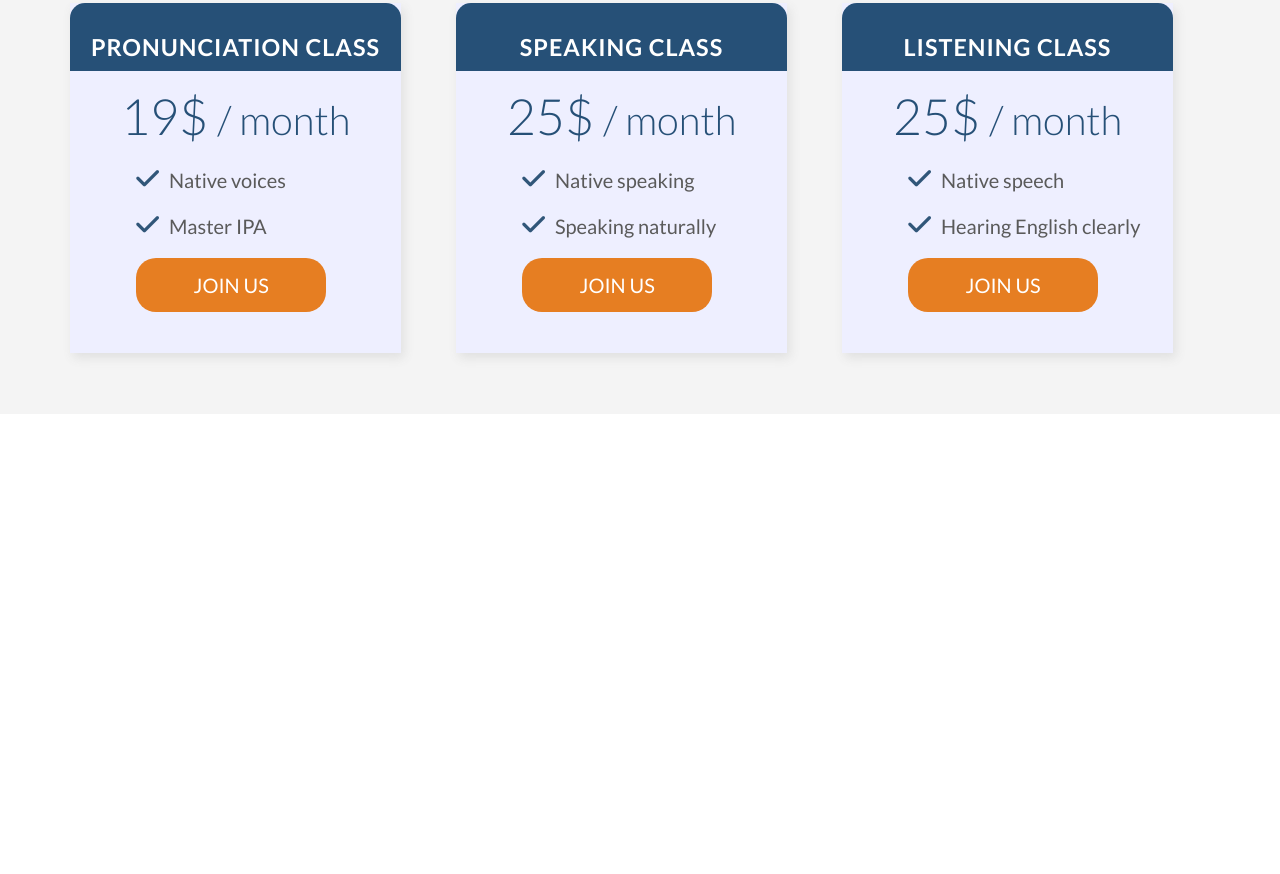
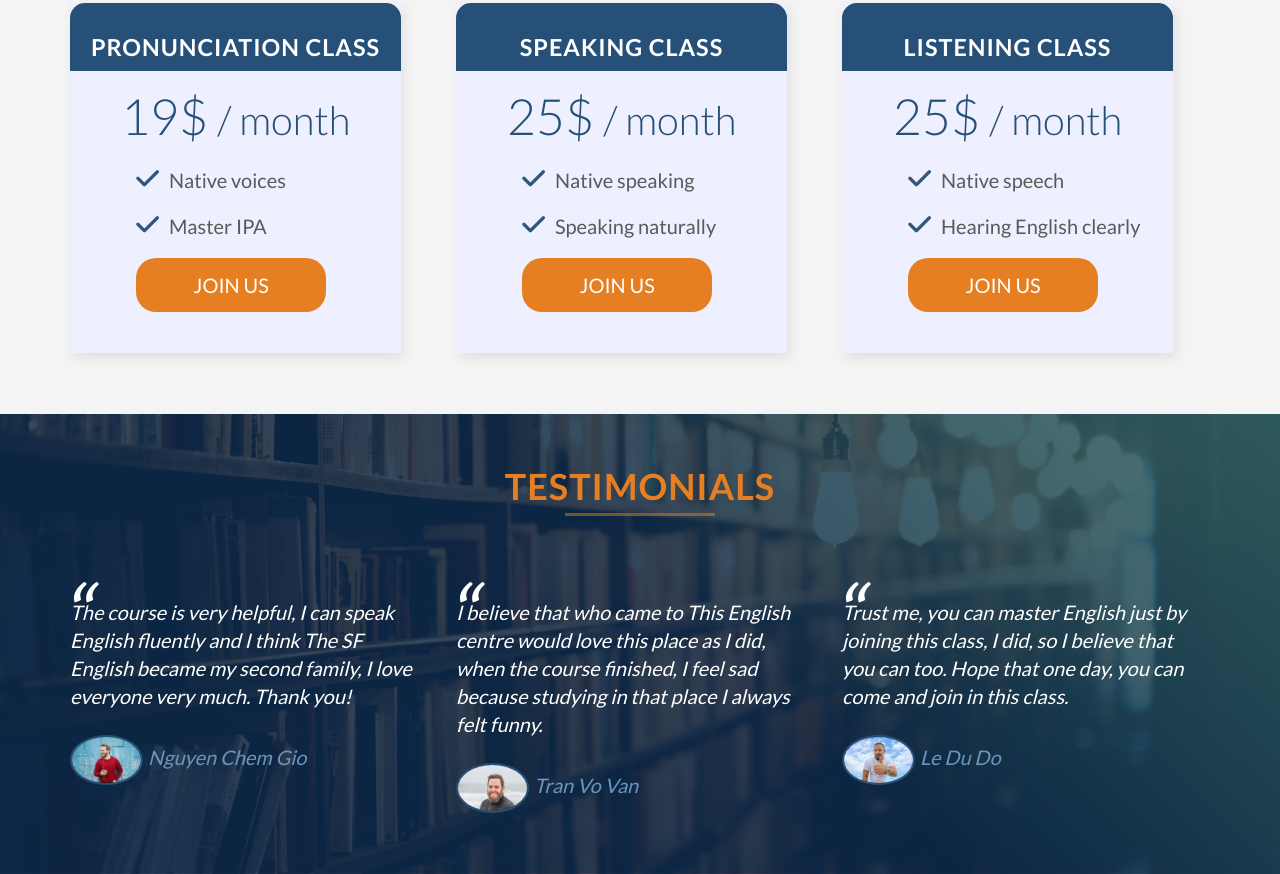
Before and after one commit to ubthung/frontend-basic-learning, a plain HTML site: page landing-page/index.html in a window 1280 px wide. Shown: the part 1495-2369 px from the top of the page. Before the commit the page ends 1909 px from the top, so only its background shows below. Drawn offline with Linux system fonts and the light colour scheme.

Commit message:
[LP 06] testimonials section

```diff
--- a/landing-page/index.html
+++ b/landing-page/index.html
@@ -101,5 +101,37 @@ pay so much money for being good at English, we’re here to help you
             </div>
         </div>
     </section>
+    <section class="testimonials-section">
+        <h2>Testimonials</h2>
+        <div class="row">
+            <div class="col span-1-of-3">
+                <blockquote>
+                    The course is very helpful, I can speak English fluently and I think The SF English
+became my second family, I love everyone very much. Thank you!
+                    <cite>
+                        <img src="resources/img/person5.jpeg" alt="person1">Nguyen Chem Gio
+                    </cite>
+                </blockquote>
+            </div>
+            <div class="col span-1-of-3">
+                <blockquote>
+                    I believe that who came to This English centre would love this place as I did, when the
+course finished, I feel sad because studying in that place I always felt funny.
+                    <cite>
+                        <img src="resources/img/person2.jpeg" alt="person1">Tran Vo Van
+                    </cite>
+                </blockquote>
+            </div>
+            <div class="col span-1-of-3">
+                <blockquote>
+                    Trust me, you can master English just by joining this class, I did, so I believe that you can
+too. Hope that one day, you can come and join in this class.
+                    <cite>
+                        <img src="resources/img/person4.jpeg" alt="person1">Le Du Do
+                    </cite>
+                </blockquote>
+            </div>
+        </div>
+    </section>
 </body>
 </html>
--- a/landing-page/resources/css/styles.css
+++ b/landing-page/resources/css/styles.css
@@ -232,3 +232,48 @@ header {
 .product-box .btn {
     margin-left: 20%;
 }
+
+/* ----- TESTIMONIALS SECTION ----- */
+.testimonials-section {
+    background-image:
+        linear-gradient(45deg, rgba(2, 33, 64, 0.8) 55%, rgba(45, 95, 93, 0.85)),
+        url('../img/background2.jpeg');
+    background-position: center;
+    background-size: cover;
+    background-attachment: fixed;
+}
+
+.testimonials-section h2 {
+    margin-bottom: 70px;
+}
+
+blockquote {
+    width: 95%;
+    position: relative;
+    font-style: italic;
+    line-height: 140%;
+    color: white;
+}
+
+blockquote:before {
+    content: '\201C';
+    display: block;
+    font-size: 400%;
+    position: absolute;
+    top: -10;
+    left: -10px;
+}
+
+cite {
+    display: block;
+    color: #6b95bd;
+    margin-top: 25px;
+}
+
+cite img {
+    height: 50px;
+    border-radius: 50%;
+    border: 2px solid #265077;
+    vertical-align: middle;
+    margin-right: 5px;
+}
```
